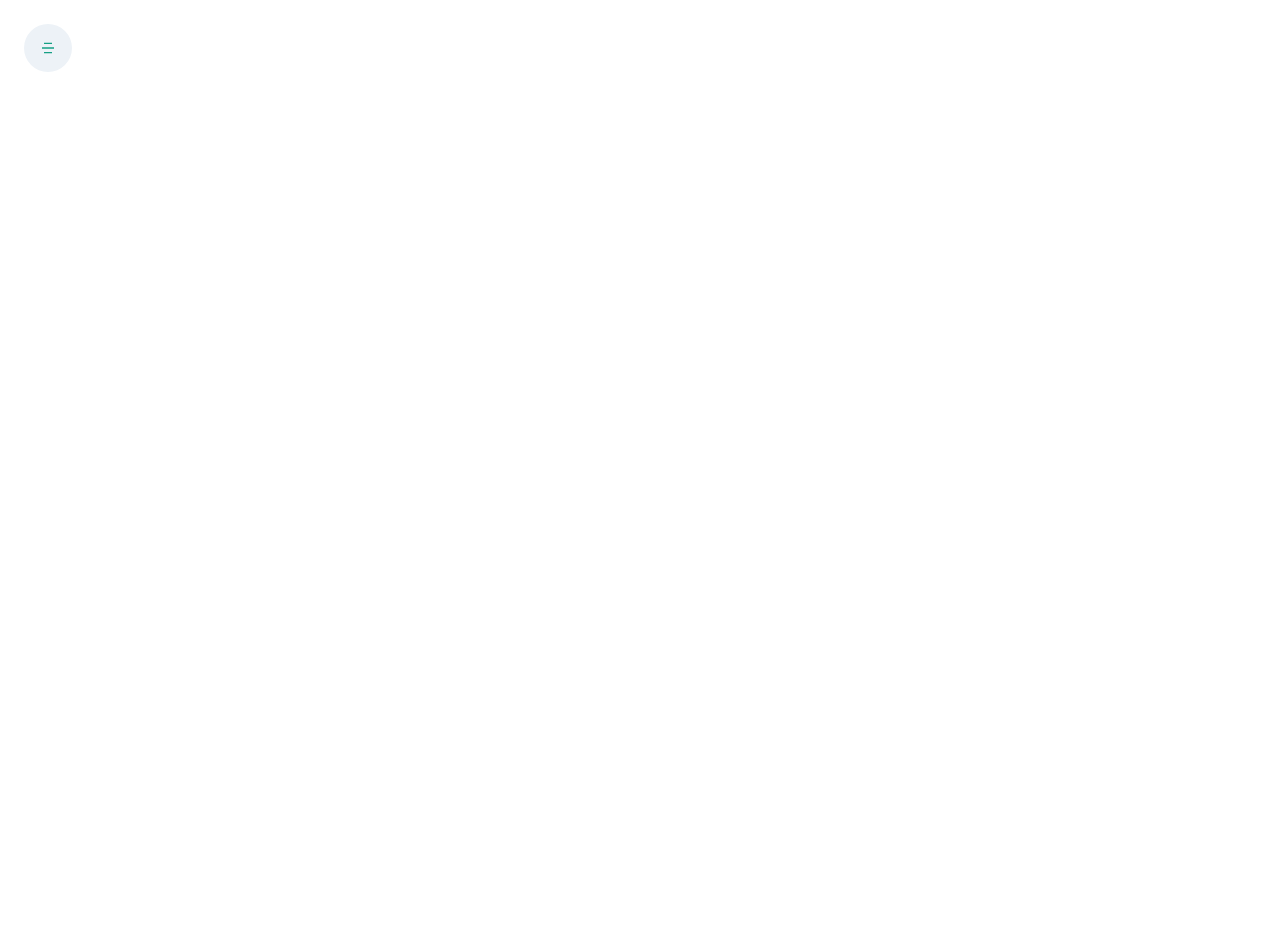
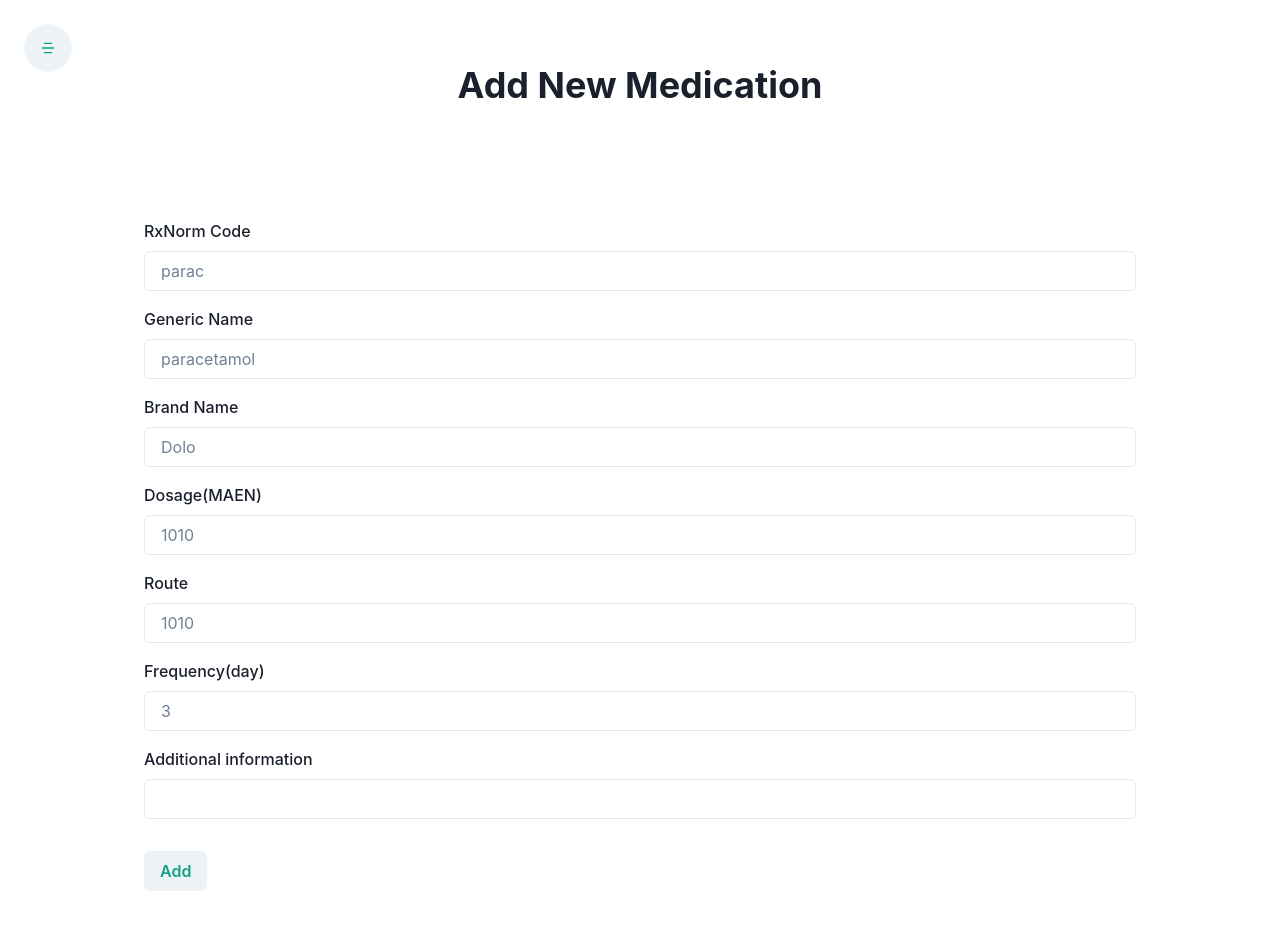
Before and after one commit to abhay2002-pro/perceptrons-emids, a React (Create React App) app in the folder frontend/: page /medication in a window 1280 px wide. Before the commit this address had no page. Shown: the top 930 px of the page. Before the commit the page ends 800 px from the top, so only its background shows below. Built offline with nearby package versions, Linux system fonts and the light colour scheme.

Commit message:
Medication page added

```diff
--- a/frontend/src/App.js
+++ b/frontend/src/App.js
@@ -2,6 +2,7 @@ import React from 'react';
 import { BrowserRouter, Routes, Route } from 'react-router-dom';
 import Header from './components/Header/Header';
 import Home from './components/Home';
+import Medication from './components/Medication/Medication';
 
 function App() {
   return (
@@ -9,6 +10,7 @@ function App() {
     <Header />
       <Routes>
         <Route path="/" element={<Home />} />
+        <Route path="/medication" element={<Medication />} />
       </Routes>
     </BrowserRouter>
   );
--- /dev/null
+++ b/frontend/src/components/Medication/Medication.js
@@ -0,0 +1,96 @@
+import {
+    Button,
+    Container,
+    FormControl,
+    FormErrorMessage,
+    FormLabel,
+    Heading,
+    Input,
+    VStack,
+  } from '@chakra-ui/react';
+  import React from 'react';
+
+  function Request() {
+    return (
+      <Container minH={'95vh'} maxW="container.lg" paddingY="8">
+        <VStack h="full" justifyContent="center" spacing="16">
+          <Heading children="Add New Medication" m={'8'} />
+          <form style={{ width: '100%' }}>
+            <FormControl my="4">
+              <FormLabel htmlFor="rxnorm" children="RxNorm Code" />
+              <Input
+                id="rxnorm"
+                placeholder="parac"
+                type="text"
+                focusBorderColor="#16a085"
+              />
+              <FormErrorMessage>RxNorm code is required.</FormErrorMessage>
+            </FormControl>
+            <FormControl my="4">
+              <FormLabel htmlFor="generic" children="Generic Name" />
+              <Input
+                id="generic"
+                placeholder="paracetamol"
+                type="text"
+                focusBorderColor="#16a085"
+              />
+              <FormErrorMessage>Generic name is required.</FormErrorMessage>
+            </FormControl>
+            <FormControl my="4">
+              <FormLabel htmlFor="brand" children="Brand Name" />
+              <Input
+                id="brand"
+                placeholder="Dolo"
+                type="text"
+                focusBorderColor="#16a085"
+              />
+              <FormErrorMessage>Brand name is required.</FormErrorMessage>
+            </FormControl>
+            <FormControl my="4">
+              <FormLabel htmlFor="dosage" children="Dosage(MAEN)" />
+              <Input
+                id="dosage"
+                placeholder="1010"
+                type="text"
+                focusBorderColor='#16a085'
+              />
+              <FormErrorMessage>Dosage is required.</FormErrorMessage>
+            </FormControl>
+            <FormControl my="4">
+              <FormLabel htmlFor="route" children="Route" />
+              <Input
+                id="route"
+                placeholder="1010"
+                type="text"
+                focusBorderColor="#16a085"
+              />
+              <FormErrorMessage>Route is required.</FormErrorMessage>
+            </FormControl>
+            <FormControl my="4">
+              <FormLabel htmlFor="Frequency" children="Frequency(day)" />
+              <Input
+                id="frequency"
+                placeholder="3"
+                type="text"
+                focusBorderColor="#16a085"
+              />
+              <FormErrorMessage>Route is required.</FormErrorMessage>
+            </FormControl>
+            <FormControl my="4">
+              <FormLabel htmlFor="additional" children="Additional information" />
+              <Input
+                id="additional"
+                type="text"
+                focusBorderColor="#16a085"
+              />
+            </FormControl>
+            <Button my="4" style={{ color: '#16a085' }} type="submit">
+              Add
+            </Button>
+          </form>
+        </VStack>
+      </Container>
+    );
+  }
+
+  export default Request;
```
